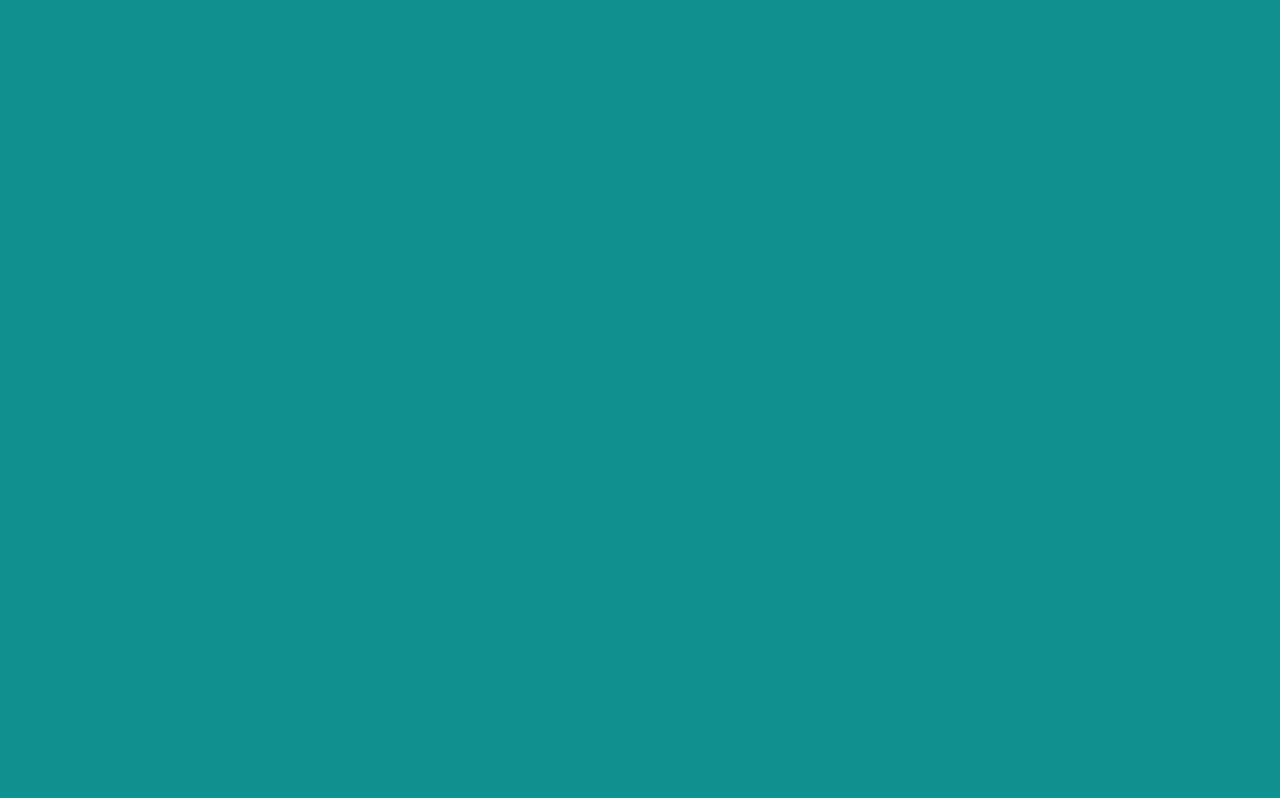
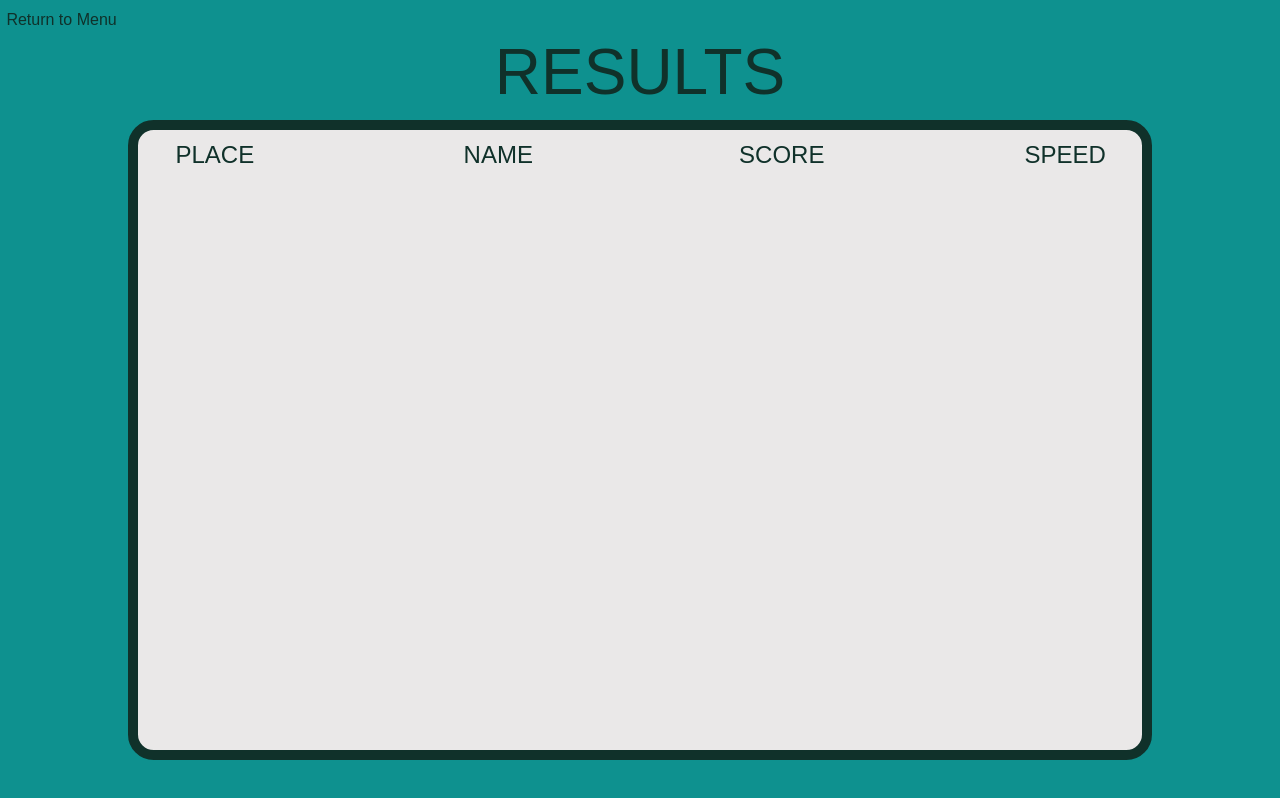
Before and after one commit to FernandoAlmeida2/tetris, a React (Create React App) app: page /ranking in a window 1280 px wide. Before the commit this address had no page. Built offline with nearby package versions, Linux system fonts and the light colour scheme; a web font is replaced by a local one.

Commit message:
ranking page added

```diff
--- a/src/App.tsx
+++ b/src/App.tsx
@@ -3,6 +3,7 @@ import { Container } from "./App.styles";
 import ResetStyle from "./assets/styles/Reset";
 import Menu from "./pages/Menu/Menu";
 import Game from "./pages/Game/Game";
+import Ranking from "./pages/Ranking/Ranking";
 
 function App() {
   return (
@@ -13,6 +14,7 @@ function App() {
           <Routes>
             <Route path="/" element={<Menu />} />
             <Route path="/game" element={<Game />} />
+            <Route path="/ranking" element={<Ranking />} />
           </Routes>
         </Container>
       </BrowserRouter>
--- a/src/components/InfoPanel/styles.ts
+++ b/src/components/InfoPanel/styles.ts
@@ -16,6 +16,9 @@ export const Container = styled.div`
   border-style: solid;
   border-color: #10312a;
   border-radius: 0 0.5vw 0.5vw 0;
+  *{
+    font-family: 'Roboto', sans-serif;
+  }
   @media (max-width: 700px) {
     width: 18vw;
     height: ${4 * MAX_VERTICAL + 1}vw;
@@ -34,7 +37,7 @@ export const TextStyle = styled.div`
     margin-bottom: 1vw;
   }
   p {
-    font-size: 1.5vw;
+    font-size: 2vw;
   }
   @media (max-width: 700px) {
     h1 {
@@ -43,7 +46,7 @@ export const TextStyle = styled.div`
       margin-bottom: 2vw;
     }
     p {
-      font-size: 3vw;
+      font-size: 4vw;
     }
   }
 `;
--- a/src/pages/Menu/Menu.styles.ts
+++ b/src/pages/Menu/Menu.styles.ts
@@ -53,7 +53,7 @@ export const InputStyle = styled.input`
   }
 `;
 
-export const StartButton = styled.button`
+export const ButtonStyle = styled.button`
   color: #fff;
   background-color: #d62222;
   width: 250px;
--- a/src/pages/Menu/Menu.tsx
+++ b/src/pages/Menu/Menu.tsx
@@ -3,7 +3,7 @@ import { useDispatch } from "react-redux";
 import { useNavigate } from "react-router-dom";
 import Commands from "../../components/InfoCommands/Commands";
 import { changeName, changeSpeed } from "../../redux/gameSlice";
-import { Container, FormStyle, InfoButton, InputStyle, StartButton } from "./Menu.styles";
+import { Container, FormStyle, InfoButton, InputStyle, ButtonStyle } from "./Menu.styles";
 
 export default function Menu() {
   const navigate = useNavigate();
@@ -41,12 +41,14 @@ export default function Menu() {
             <InputStyle
               placeholder="Your name"
               value={name}
+              maxLength={10}
               onChange={(e) => setName(e.target.value)}
               required
             />
           </label>
-          <StartButton type="submit">New Game</StartButton>
+          <ButtonStyle type="submit">New Game</ButtonStyle>
         </FormStyle>
+        <ButtonStyle onClick={() => navigate("/ranking")}>Ranking</ButtonStyle>
         <InfoButton onClick={() => setDisplayInfo(!displayInfo)}>
           Commands
         </InfoButton>
--- /dev/null
+++ b/src/pages/Ranking/Ranking.styles.ts
@@ -0,0 +1,70 @@
+import styled from "styled-components";
+
+export const Container = styled.div`
+  min-height: 100vh;
+  display: flex;
+  flex-direction: column;
+  padding-top: 40px;
+  gap: 16px;
+  align-items: center;
+  color: #10312a;
+  h1 {
+    font-size: 64px;
+  }
+  @media (max-width: 700px) {
+    gap: 4vw;
+    padding: 16vw;
+    h1 {
+      font-size: 10vw;
+    }
+  }
+`;
+
+export const RankingDiv = styled.div`
+  background-color: #eae8e8;
+  display: flex;
+  flex-direction: column;
+  min-height: 80vh;
+  width: 80vw;
+  border: 0.8vw solid #10312a;
+  border-radius: 2vw;
+  gap: 0.5vw;
+  padding: 1vw;
+  @media (max-width: 700px) {
+    padding-top: 2vw;
+    min-height: 40vh;
+    border: 1.2vw solid #10312a;
+    border-radius: 4vw;
+    gap: 0.5vw;
+  }
+`;
+
+export const RowItem = styled.div`
+  display: flex;
+  align-items: center;
+  justify-content: space-between;
+
+  p {
+    font-size: 24px;
+    width: 10vw;
+    text-align: center;
+  }
+  @media (max-width: 700px) {
+    p {
+      width: 18vw;
+      font-size: 3.4vw;
+    }
+  }
+`;
+export const ReturnStyle = styled.p`
+  position: absolute;
+  top: 0.5vw;
+  left: 0.5vw;
+  line-height: 28px;
+  cursor: pointer;
+
+  @media (max-width: 700px) {
+    line-height: 5vw;
+    font-size: 3.5vw;
+  }
+`;
--- /dev/null
+++ b/src/pages/Ranking/Ranking.tsx
@@ -0,0 +1,30 @@
+import { useNavigate } from "react-router-dom";
+import { getRanking } from "../Game/Game.utils";
+import { Container, RankingDiv, ReturnStyle, RowItem } from "./Ranking.styles";
+
+export default function Ranking() {
+  const rankingData = getRanking();
+  const navigate = useNavigate();
+  return (
+    <Container>
+      <h1>RESULTS</h1>
+      <RankingDiv>
+        <RowItem>
+          <p>PLACE </p>
+          <p>NAME</p>
+          <p>SCORE</p>
+          <p>SPEED</p>
+        </RowItem>
+        {rankingData?.map(({ name, score, speed }, index) => (
+          <RowItem key={index}>
+            <p>{index + 1}</p>
+            <p>{name}</p>
+            <p>{score}</p>
+            <p>{speed}</p>
+          </RowItem>
+        ))}
+      </RankingDiv>
+      <ReturnStyle onClick={() => navigate("/")}>Return to Menu</ReturnStyle>
+    </Container>
+  );
+}
```
Also changed, not shown: src/assets/styles/Reset.ts (line endings or trailing spaces).
